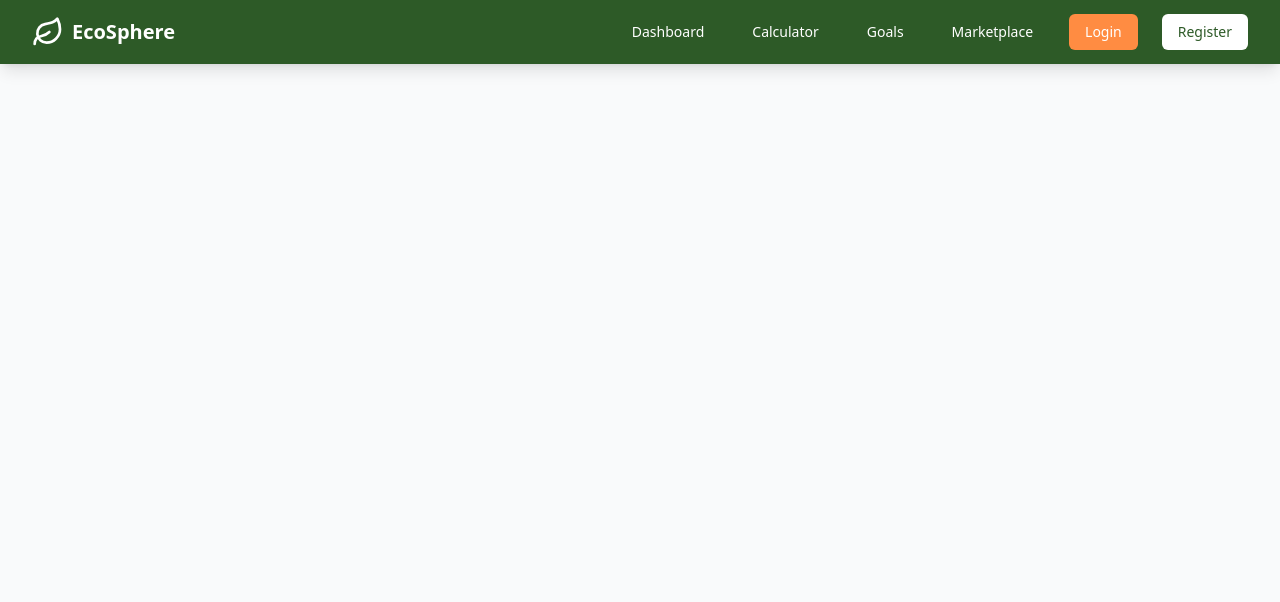
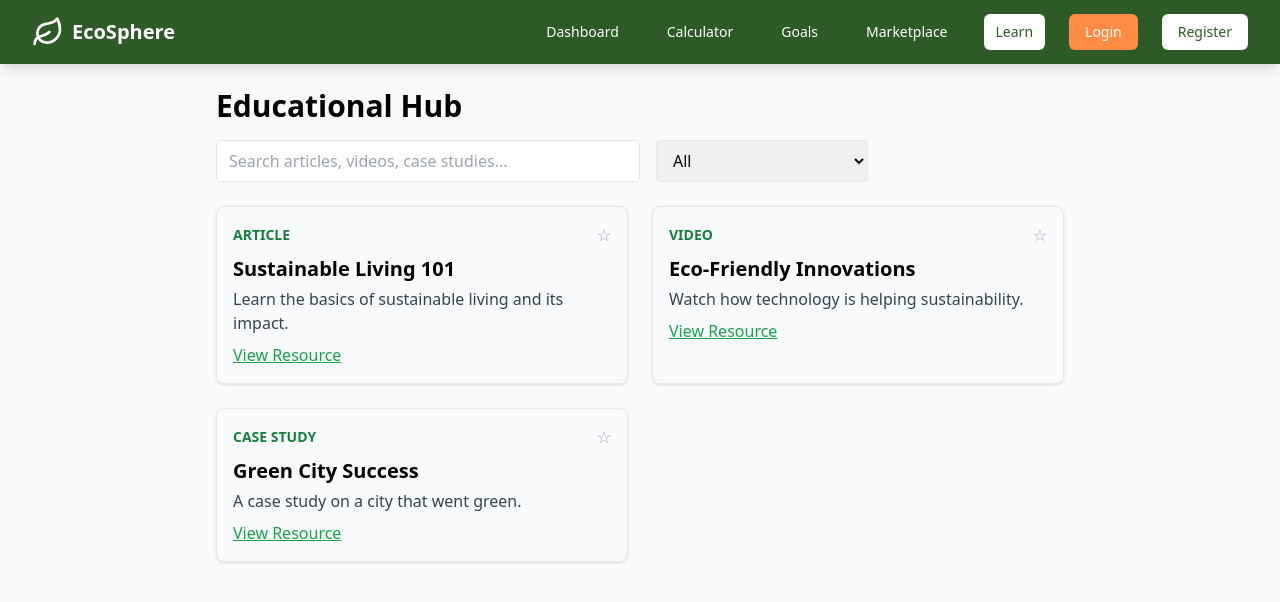
Before and after one commit to chinmayigurumurthy1123-ops/eco-sphere, a React (Vite) app: page /learn in a window 1280 px wide. Shown: the top 602 px of the page. Built offline with nearby package versions, Linux system fonts and the light colour scheme.

Commit message:
Add Educational Hub page and update navigation

```diff
--- a/src/App.tsx
+++ b/src/App.tsx
@@ -7,6 +7,7 @@ import Dashboard from './pages/Dashboard';
 import Calculator from './pages/Calculator';
 import Goals from './pages/Goals';
 import Marketplace from './pages/Marketplace';
+import Learn from './pages/Learn';
 
 function App() {
   return (
@@ -21,6 +22,7 @@ function App() {
           <Route path="/calculator" element={<Calculator />} />
           <Route path="/goals" element={<Goals />} />
           <Route path="/marketplace" element={<Marketplace />} />
+          <Route path="/learn" element={<Learn />} />
         </Routes>
       </div>
     </Router>
--- a/src/components/Navigation.tsx
+++ b/src/components/Navigation.tsx
@@ -1,4 +1,4 @@
-import { useState } from 'react';
+ import { useState } from 'react';
 import { Link, useLocation } from 'react-router-dom';
 import { Menu, X, Leaf } from 'lucide-react';
 
@@ -11,6 +11,7 @@ export default function Navigation() {
     { path: '/calculator', label: 'Calculator' },
     { path: '/goals', label: 'Goals' },
     { path: '/marketplace', label: 'Marketplace' },
+    { path: '/learn', label: 'Learn' },
   ];
 
   const isActive = (path: string) => location.pathname === path;
--- /dev/null
+++ b/src/pages/Learn.tsx
@@ -0,0 +1,106 @@
+import React, { useState } from 'react';
+
+interface Resource {
+  id: number;
+  type: 'article' | 'video' | 'case-study';
+  title: string;
+  description: string;
+  url: string;
+  category: string;
+}
+
+const resources: Resource[] = [
+  {
+    id: 1,
+    type: 'article',
+    title: 'Sustainable Living 101',
+    description: 'Learn the basics of sustainable living and its impact.',
+    url: 'https://example.com/article1',
+    category: 'Basics',
+  },
+  {
+    id: 2,
+    type: 'video',
+    title: 'Eco-Friendly Innovations',
+    description: 'Watch how technology is helping sustainability.',
+    url: 'https://example.com/video1',
+    category: 'Technology',
+  },
+  {
+    id: 3,
+    type: 'case-study',
+    title: 'Green City Success',
+    description: 'A case study on a city that went green.',
+    url: 'https://example.com/case1',
+    category: 'Cities',
+  },
+  // Add more resources as needed
+];
+
+const categories = ['All', 'Basics', 'Technology', 'Cities'];
+
+const Learn: React.FC = () => {
+  const [search, setSearch] = useState('');
+  const [category, setCategory] = useState('All');
+  const [bookmarked, setBookmarked] = useState<number[]>([]);
+
+  const filteredResources = resources.filter((r) => {
+    const matchesCategory = category === 'All' || r.category === category;
+    const matchesSearch = r.title.toLowerCase().includes(search.toLowerCase()) || r.description.toLowerCase().includes(search.toLowerCase());
+    return matchesCategory && matchesSearch;
+  });
+
+  const toggleBookmark = (id: number) => {
+    setBookmarked((prev) =>
+      prev.includes(id) ? prev.filter((bid) => bid !== id) : [...prev, id]
+    );
+  };
+
+  return (
+    <div className="p-6 max-w-4xl mx-auto">
+      <h1 className="text-3xl font-bold mb-4">Educational Hub</h1>
+      <div className="flex flex-col md:flex-row gap-4 mb-6">
+        <input
+          type="text"
+          placeholder="Search articles, videos, case studies..."
+          value={search}
+          onChange={(e) => setSearch(e.target.value)}
+          className="border rounded px-3 py-2 w-full md:w-1/2"
+        />
+        <select
+          value={category}
+          onChange={(e) => setCategory(e.target.value)}
+          className="border rounded px-3 py-2 w-full md:w-1/4"
+        >
+          {categories.map((cat) => (
+            <option key={cat} value={cat}>{cat}</option>
+          ))}
+        </select>
+      </div>
+      <div className="grid gap-6 grid-cols-1 md:grid-cols-2">
+        {filteredResources.map((r) => (
+          <div key={r.id} className="border rounded-lg p-4 shadow hover:shadow-lg transition">
+            <div className="flex justify-between items-center mb-2">
+              <span className="text-sm font-semibold text-green-700">{r.type.replace('-', ' ').toUpperCase()}</span>
+              <button
+                onClick={() => toggleBookmark(r.id)}
+                className={bookmarked.includes(r.id) ? 'text-yellow-500' : 'text-gray-400'}
+                title={bookmarked.includes(r.id) ? 'Remove Bookmark' : 'Bookmark'}
+              >
+                {bookmarked.includes(r.id) ? '★' : '☆'}
+              </button>
+            </div>
+            <h2 className="text-xl font-bold mb-1">{r.title}</h2>
+            <p className="mb-2 text-gray-700">{r.description}</p>
+            <a href={r.url} target="_blank" rel="noopener noreferrer" className="text-green-600 underline">View Resource</a>
+          </div>
+        ))}
+        {filteredResources.length === 0 && (
+          <div className="col-span-full text-center text-gray-500">No resources found.</div>
+        )}
+      </div>
+    </div>
+  );
+};
+
+export default Learn;
```
